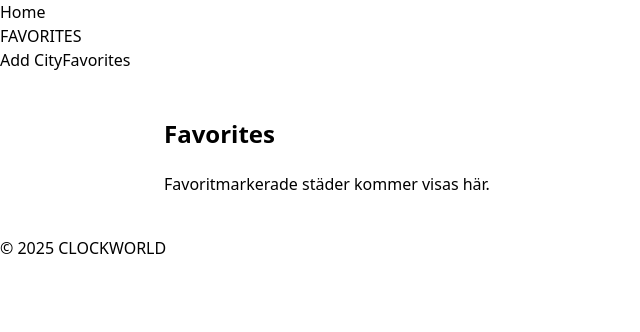
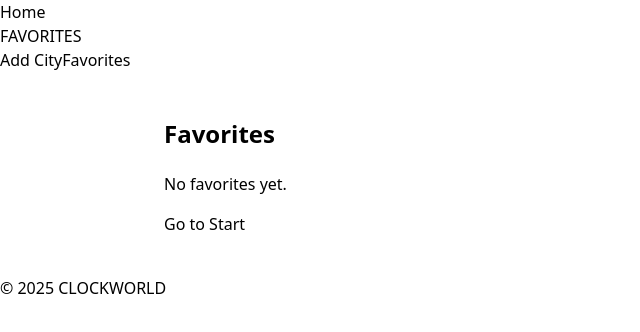
Before and after one commit to Bobbyloo89/CLOCKWORLD, a React (Vite) app: page /favorites in a window 1280 px wide. Shown: the top 332 px of the page, without its empty margins (0-640 px from the left). Built offline with nearby package versions, Linux system fonts and the light colour scheme.

Commit message:
Added feature to list favorites from localStorage on the Favorites-page (and navigate to CityDetail-page)

```diff
--- a/src/pages/Favorites.tsx
+++ b/src/pages/Favorites.tsx
@@ -1,8 +1,42 @@
+import { useEffect, useState } from "react";
+import { Link } from "react-router-dom";
+import type { CityEntry } from "../types";
+import { loadUserCities } from "../utils/storage";
+import { slugify } from "../utils/slug";
+
 export default function Favorites() {
+  const [list, setList] = useState<CityEntry[]>([]);
+
+  useEffect(() => {
+    setList(loadUserCities());
+  }, []);
+
+  const favorites = list.filter((c) => c.favorite);
+
+  if (favorites.length === 0) {
+    return (
+      <main>
+        <h2>Favorites</h2>
+        <p>No favorites yet.</p>
+        <p><Link to="/">Go to Start</Link></p>
+      </main>
+    );
+  }
+
   return (
     <main>
       <h2>Favorites</h2>
-      <p>Favoritmarkerade städer kommer visas här.</p>
+      <ul>
+        {favorites.map((c) => {
+          const countrySlug = slugify(c.country);
+          const citySlug = slugify(c.city);
+          return (
+            <li key={`${c.country}__${c.city}`}>
+              <Link to={`/${countrySlug}/${citySlug}`}>{c.city}, {c.country}</Link>
+            </li>
+          );
+        })}
+      </ul>
     </main>
   );
 }
```
